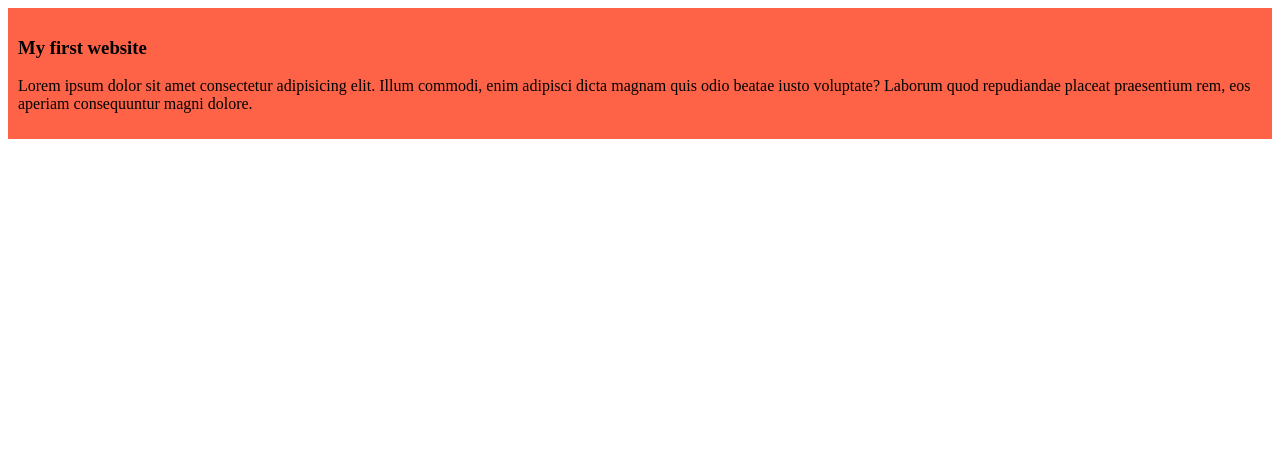
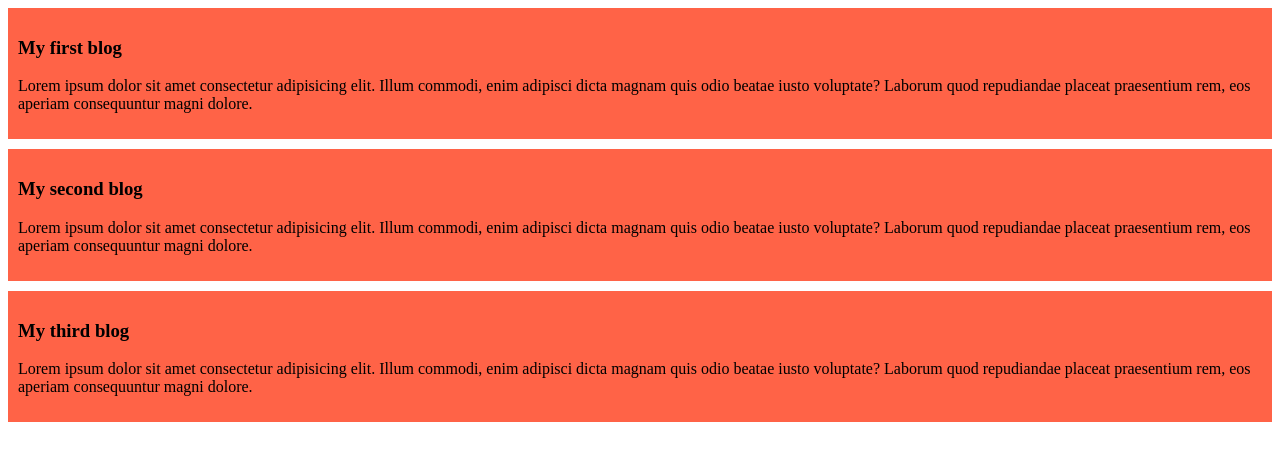
Before and after one commit to Redwan0111/my-simple-website, a plain HTML site: page index.html in a window 1280 px wide. Drawn offline with Linux system fonts and the light colour scheme.

Commit message:
added the second and third blog

```diff
--- a/index.html
+++ b/index.html
@@ -6,8 +6,17 @@
     <title>my simple website</title>
     <link rel="stylesheet" href="style/blog.css">
 </head>
-<body><div>
-<h3>My first website</h3>
+<body>
+<div>
+<h3>My first blog</h3>
+<p>Lorem ipsum dolor sit amet consectetur adipisicing elit. Illum commodi, enim adipisci dicta magnam quis odio beatae iusto voluptate? Laborum quod repudiandae placeat praesentium rem, eos aperiam consequuntur magni dolore.</p>
+</div>
+<div>
+<h3>My second blog</h3>
+<p>Lorem ipsum dolor sit amet consectetur adipisicing elit. Illum commodi, enim adipisci dicta magnam quis odio beatae iusto voluptate? Laborum quod repudiandae placeat praesentium rem, eos aperiam consequuntur magni dolore.</p>
+</div>
+<div>
+<h3>My third blog</h3>
 <p>Lorem ipsum dolor sit amet consectetur adipisicing elit. Illum commodi, enim adipisci dicta magnam quis odio beatae iusto voluptate? Laborum quod repudiandae placeat praesentium rem, eos aperiam consequuntur magni dolore.</p>
 </div>
 
--- a/style/blog.css
+++ b/style/blog.css
@@ -1,4 +1,5 @@
 div{
     background-color: tomato;
     padding: 10px;
+    margin-bottom: 10px;
 }
```
